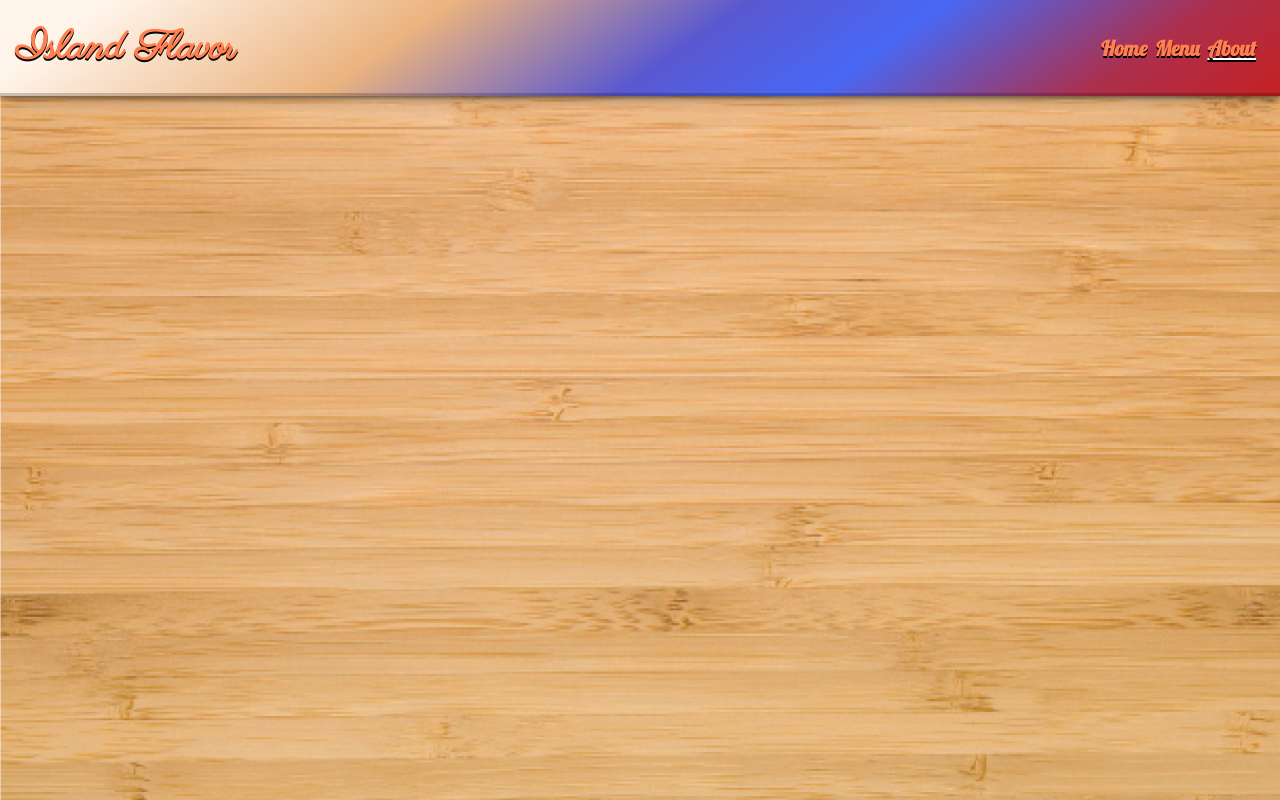
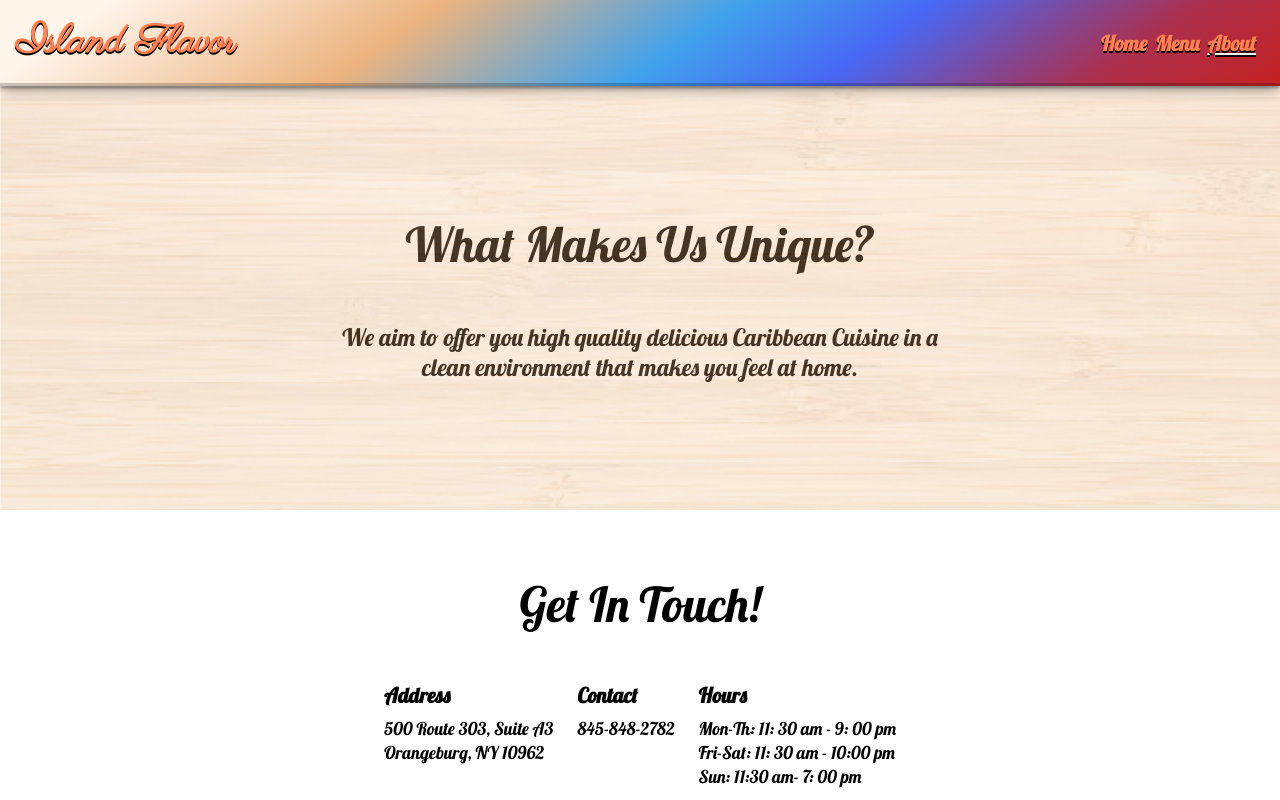
Before and after one commit to jluctamar/island-flavor, a React (Create React App) app: page /about in a window 1280 px wide. Built offline with nearby package versions, Linux system fonts and the light colour scheme.

Commit message:
updated the about page

```diff
--- a/src/App.js
+++ b/src/App.js
@@ -5,19 +5,22 @@ import { APP_NAME } from "./shared/constants";
 import Home from "./pages/Home";
 import About from "./pages/About";
 import { Menu } from "@mui/material";
+import { useEffect } from "react";
 
 function App() {
 
   const handleCallback = (childScrollData) =>{
     let navbar = document.querySelector(".nav-wrapper");
-    navbar.classList.toggle("top-stick", childScrollData > navbar.offsetHeight );
+    // for elements that dont need the scroll effect expect -1 value for childScrollData
 
+    navbar.classList.toggle("standard-placement", childScrollData == -1 );
+    navbar.classList.toggle("top-stick", childScrollData > navbar.offsetHeight
+     );
   }
 
   const handleHamburgerCallback = (showMobileNav) =>{
     let navbar = document.querySelector(".nav-wrapper");
     navbar.classList.toggle("fullscreen", showMobileNav );
-
   }
 
 
@@ -70,12 +73,18 @@ transition: all .2s ease-in-out;
 
 
 &.top-stick {
-  background: black;
   transition: all .2s ease-in-out;
   box-shadow: rgba(0, 0, 0, 0.4) 0px 2px 4px, rgba(0, 0, 0, 0.3) 0px 7px 13px -3px, rgba(0, 0, 0, 0.2) 0px -3px 0px inset;
+  background: linear-gradient(145deg,hsla(29,100%,96%,1) 8%,hsla(29,73%,71%,1) 32%,hsla(206, 82%, 59%, 1) 53%,hsla(229,89%,62%,1) 67%,hsla(346,57%,43%,1) 86%,hsla(0,71%,45%,1) 100%);
+ // background: linear-gradient(145deg, hsla(29, 100%, 96%, 1) 8%, hsla(29, 73%, 71%, 1) 32%, hsla(241, 56%, 58%, 1) 53%, hsla(229, 89%, 62%, 1) 67%, hsla(346, 57%, 43%, 1) 86%, hsla(0, 71%, 45%, 1) 100%);
+}
 
-  background: linear-gradient(145deg, hsla(29, 100%, 96%, 1) 8%, hsla(29, 73%, 71%, 1) 32%, hsla(241, 56%, 58%, 1) 53%, hsla(229, 89%, 62%, 1) 67%, hsla(346, 57%, 43%, 1) 86%, hsla(0, 71%, 45%, 1) 100%)
+&.standard-placement {
+  position: relative;
+  box-shadow: rgba(0, 0, 0, 0.4) 0px 2px 4px, rgba(0, 0, 0, 0.3) 0px 7px 13px -3px, rgba(0, 0, 0, 0.2) 0px -3px 0px inset;
+  background: linear-gradient(145deg,hsla(29,100%,96%,1) 8%,hsla(29,73%,71%,1) 32%,hsla(206, 82%, 59%, 1) 53%,hsla(229,89%,62%,1) 67%,hsla(346,57%,43%,1) 86%,hsla(0,71%,45%,1) 100%);
 }
+
 
 &.fullscreen {
   flex-direction: column;
--- a/src/components/Navigation.jsx
+++ b/src/components/Navigation.jsx
@@ -53,7 +53,6 @@ function Navigation(properties) {
           <NavLink to={'/about'} onClick={handleClick}>
             <h4>About</h4>
           </NavLink>
-
         </div> }
       </MobileView>
 
--- a/src/pages/About.jsx
+++ b/src/pages/About.jsx
@@ -1,15 +1,91 @@
 import React, { useEffect } from 'react';
 import styled from 'styled-components';
+import Footer from '../components/footer';
+import { CUSTOMER_SERVICE_AIM } from '../shared/constants';
 
 function About( properties) {
-  const simulateScrollHeight = 150;
+  const simulateScrollHeight = -1;
+
+  const handleSubmit = () =>{
+    console.log("Simulate Form Submission");
+  }
+  // const handleSubmit = async (e) => {
+  //   e.preventDefault();
+  //   setStatus("Sending...");
+  //   const { name, email, message } = e.target.elements;
+  //   let details = {
+  //     name: name.value,
+  //     email: email.value,
+  //     message: message.value,
+  //   };
+  //   let response = await fetch("", {
+  //     method: "POST",
+  //     headers: {
+  //       "Content-Type": "application/json;charset=utf-8",
+  //     },
+  //     body: JSON.stringify(details),
+  //   });
+  //   setStatus("Submit");
+  //   let result = await response.json();
+  //   alert(result.status);
+  // };
 
   useEffect(() => {
     properties.parentCallback(simulateScrollHeight);
   });
   return (
     <Wrapper className='wrapper-about'>
-
+      <div className="customer-service">
+        <div className="header">What Makes Us Unique?</div>
+        <div className="text">{CUSTOMER_SERVICE_AIM}</div>
+      </div>
+      {/* <div className="customer-testimonials">
+        <div className="header">Customer Feedback</div>
+      </div> */}
+      <div className="info">
+        <div className="header">Get In Touch!</div>
+        <div className="contact-info">
+          <div className="address">
+            <div className="title">Address</div>
+            <div className="content">
+              <div>500 Route 303, Suite A3</div>
+              <div>Orangeburg, NY 10962</div>
+            </div>
+          </div>
+          <div className="num">
+            <div className="title">Contact</div>
+            <div className="content">845-848-2782</div>
+          </div>
+          <div className="hours">
+            <div className="title">Hours</div>
+            <div className="content">
+              <div>Mon-Th: 11: 30 am - 9: 00 pm</div>
+              <div>Fri-Sat: 11: 30 am - 10:00 pm</div>
+              <div>Sun: 11:30 am- 7: 00 pm</div>
+            </div>
+          </div>
+        </div>
+        <div className="more-info">DINE IN-TAKE OUT, CATERING, FREE DELIVERY, AND MORE</div>
+      </div>
+      <div className="contact-form">
+        <div className="header">Drop Us a Message</div>
+        <form onSubmit={handleSubmit}>
+          <div>
+            <label htmlFor="name">Name*</label>
+            <input type="text" id="name" required />
+          </div>
+          <div>
+            <label htmlFor="email">Email Address*</label>
+            <input type="email" id="email" required />
+          </div>
+          <div>
+            <label htmlFor="message">Message*</label>
+            <textarea id="message" required />
+          </div>
+          <button type="submit">SUBMIT</button>
+        </form>
+      </div>
+      {/* <Footer className='footer' /> */}
     </Wrapper>
   )
 }
@@ -17,6 +93,7 @@ function About( properties) {
 // CSS
 const Wrapper = styled.div`
   display: flex;
+  flex-direction: column;
   height: 100%;
   width: 100%;
   background-image: url(../../assets/wood-background.png);
@@ -24,6 +101,157 @@ const Wrapper = styled.div`
   background-size: cover;
   overflow-y: auto;
   overflow-x: hidden;
+
+  .customer-service {
+    display: flex;
+    flex-direction: column;
+    justify-content: center;
+    align-items: center;
+    height: 75vh;
+    width: 100%;
+    background: white;
+    padding: 8em;
+    opacity: .7;
+    .header {
+      margin-bottom: 48px;
+      font-size: 3rem;
+    }
+    .text {
+      font-size: 1.5rem;
+      padding-left: 8em;
+      padding-right: 8em;
+      text-align: center;
+
+    }
+
+  }
+  .customer-testimonials {
+    display: flex;
+    height: 50vh;
+    width: 100%;
+    flex-direction: column;
+    justify-content: center;
+    align-items: center;
+
+    .header {
+      margin-top: 4em;
+      margin-bottom: 8em;
+      font-size: 3rem;
+    }
+
+  }
+  .info {
+    display: flex;
+    flex-direction: column;
+    justify-content: center;
+    align-items: center;
+    height: 50vh;
+    width: 100%;
+    background: white;
+    padding-left: 8em;
+    padding-right: 8em;
+    padding-top: 4em;
+    padding-bottom: 4em;
+
+    .header {
+      font-size: 3rem;
+      margin-bottom: 1em;
+    }
+
+    .contact-info {
+      display: flex;
+      flex-direction: row;
+      justify-content: space-between;
+      width: 50%;
+
+      .address, .num, .hours {
+        display:flex;
+        flex-direction: column;
+        .title {
+          font-weight: bold;
+          margin-bottom: 8px;
+          font-size: 1.3rem;
+        }
+        .content {
+          display: flex;
+          flex-direction: column;
+          line-height: 24px;
+          font-size: 1.1rem;
+        }
+      }
+    }
+
+    .more-info {
+      align-self: center;
+      margin-top: 1em;
+      font-size: 1.2rem;
+    }
+
+
+  }
+  .contact-form {
+    display: flex;
+    height: 75vh;
+    width: 100%;
+    background: #0a1524;
+    color: white;
+    flex-direction: column;
+    align-items: center;
+    padding-top: 4em;
+    padding-bottom: 4em;
+
+    .header {
+      font-size: 3rem;
+      padding-bottom: 1em;
+    }
+
+    form {
+      width: 40%;
+      div {
+        font-size: 1.5rem;
+        display: flex;
+        flex-direction: column;
+        margin-bottom: 32px;
+
+        input {
+          line-height: 32px;
+          border-radius: 8px;
+          text-indent: 4px;
+          font-size: 1.2rem;
+        }
+        textarea {
+          border-radius: 8px;
+          height: 100px;
+          text-indent: 4px;
+          font-size: 1.2rem;
+        }
+      }
+    }
+    button {
+      background-image: linear-gradient(#42A1EC, #0070C9);
+      border: 1px solid #0077CC;
+      border-radius: 4px;
+      box-sizing: border-box;
+      color: #FFFFFF;
+      cursor: pointer;
+      direction: ltr;
+      display: block;
+      font-family: "SF Pro Text","SF Pro Icons","AOS Icons","Helvetica Neue",Helvetica,Arial,sans-serif;
+      font-size: 17px;
+      font-weight: 400;
+      letter-spacing: -.022em;
+      line-height: 1.47059;
+      min-width: 30px;
+      overflow: visible;
+      padding: 4px 15px;
+      text-align: center;
+      vertical-align: baseline;
+      user-select: none;
+      -webkit-user-select: none;
+      touch-action: manipulation;
+      white-space: nowrap;
+    }
+  }
 `
 
 export default About
--- a/src/shared/constants.js
+++ b/src/shared/constants.js
@@ -2,4 +2,4 @@ export const APP_NAME="Island Flavor";
 export const APP_PRENAME="C & E";
 export const HERO_OVERLAY_MESSAGE="Delicious Food at Affordable Prices!"
 export const COPYRIGHT="© 2019 ISLAND FLAVOR";
-export const CUSTOMER_SERVICE_AIM="We aim to offer our customers high quality delicious Caribbean Cuisine in a clean environment that makes you feel at home."
+export const CUSTOMER_SERVICE_AIM="We aim to offer you high quality delicious Caribbean Cuisine in a clean environment that makes you feel at home."
```
